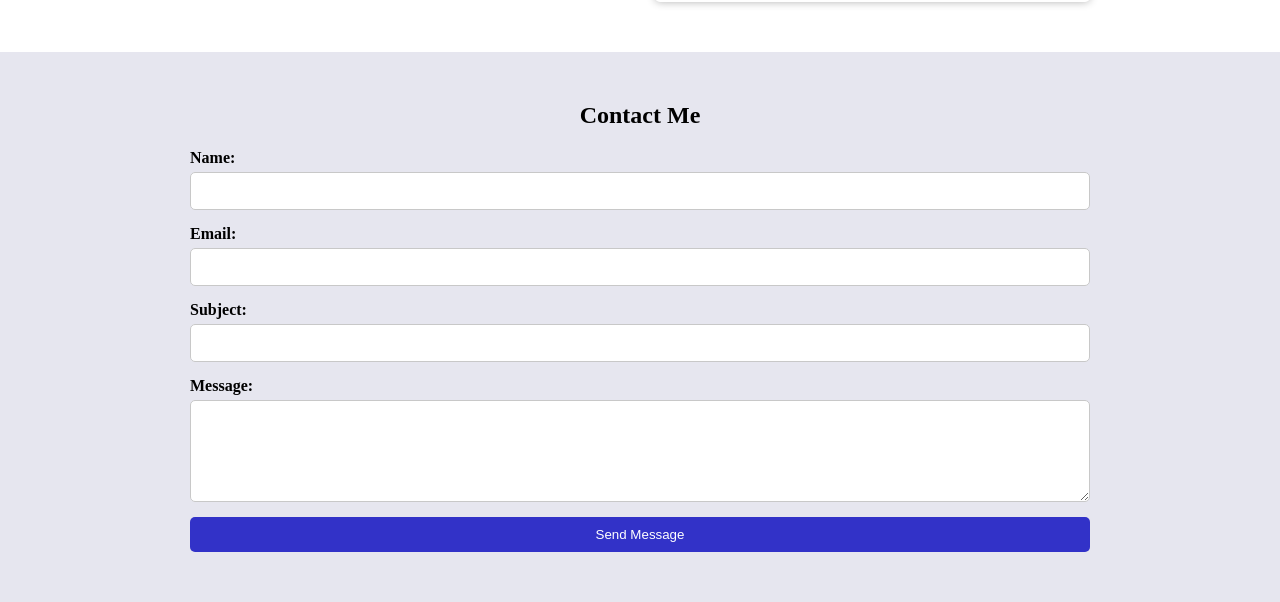
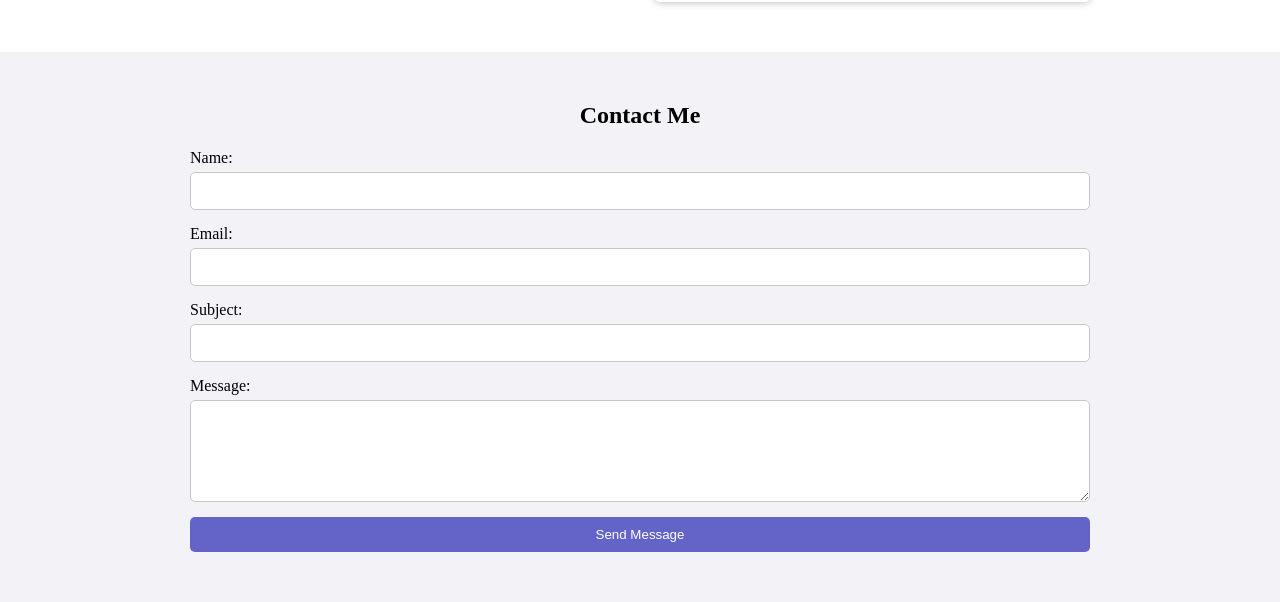
Before and after one commit to boshuua/portfolio, a plain HTML site: page index.html in a window 1280 px wide. Shown: the part 1196-1798 px from the top of the page. Drawn offline with Linux system fonts and the light colour scheme.

Commit message:
Updated to Colour Scheme

```diff
--- a/main.css
+++ b/main.css
@@ -410,109 +410,60 @@ footer #top:active {
 
 }
 #contact-section {
-
     display: flex;
-
     justify-content: center;
-
-    background: rgba(10, 10, 100, .1);
-
+    background: rgba(10, 10, 100, .05); /* Lighter background */
     padding: 50px 0;
-
 }
 
-
 #contact-container {
-
     text-align: center;
-
     width: 900px;
-
     margin: 0 20px;
-
 }
 
-
 #contact-form {
-
     display: flex;
-
     flex-direction: column;
-
     gap: 15px;
-
     margin-top: 20px;
-
 }
 
-
 .form-group {
-
     display: flex;
-
     flex-direction: column;
-
     align-items: flex-start;
-
 }
 
-
 label {
-
-    font-weight: bold;
-
+    font-weight: normal; /* Less bold */
     margin-bottom: 5px;
-
 }
 
-
 input, textarea {
-
     width: 100%;
-
     padding: 10px;
-
     border: 1px solid rgb(200, 200, 200);
-
     border-radius: 5px;
-
     font-size: 14px;
-
     transition: border-color 0.3s ease;
-
 }
 
-
 input:focus, textarea:focus {
-
-    border-color: rgb(50, 50, 200);
-
+    border-color: rgb(100, 100, 200); /* Softer blue on focus */
     outline: none;
-
 }
 
-
 .form-btn {
-
-    background-color: rgb(50, 50, 200);
-
+    background-color: rgb(100, 100, 200); /* Softer blue for button */
     color: white;
-
     padding: 10px 15px;
-
     border: none;
-
     border-radius: 5px;
-
     cursor: pointer;
-
     transition: background-color 0.3s ease;
-
 }
 
-
 .form-btn:hover {
-
-    background-color: rgb(30, 30, 150);
-
+    background-color: rgb(70, 70, 150); /* Softer hover color */
 }
```
